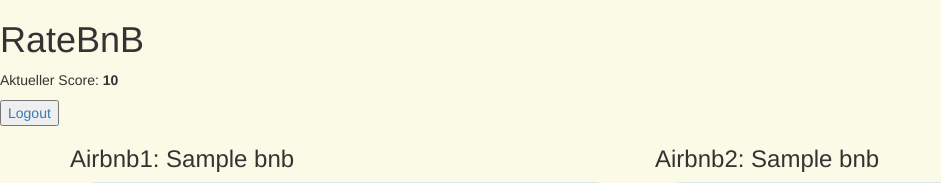
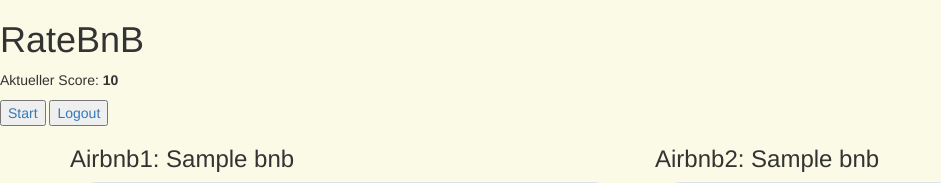
Before and after one commit to pajolinho/RateBnB, a Flask app: template templates/game.html in a window 1280 px wide. Shown: the top 183 px of the page, without its empty margins (0-941 px from the left). Run offline with Flask 3, Linux system fonts and the light colour scheme; tables that the repository leaves empty hold one stand-in row (values such as "Sample post"); the template is opened without the code that fills it: values that come from a table or form of the project are taken from there, most other values are stand-ins (such as "Sample title", 1, 10 or a date in 2020); grey boxes marked "Sample" are stand-in pictures; some libraries are stand-ins or nearby versions.

Commit message:
start button hinzugefügt

```diff
--- a/templates/game.html
+++ b/templates/game.html
@@ -11,6 +11,7 @@
     <div class="cntr">
         <h1>RateBnB</h1>
         <p>Aktueller Score: <strong>{{ score }}</strong></p>
+        <button class="btn-sm-danger"><a href="{{ url_for('index') }}">Start</a></button>
         <button class="btn-sm-danger"><a href="{{ url_for('logout') }}">Logout</a></button>
     </div>
 
```
Also changed, not shown: 1 other file.
